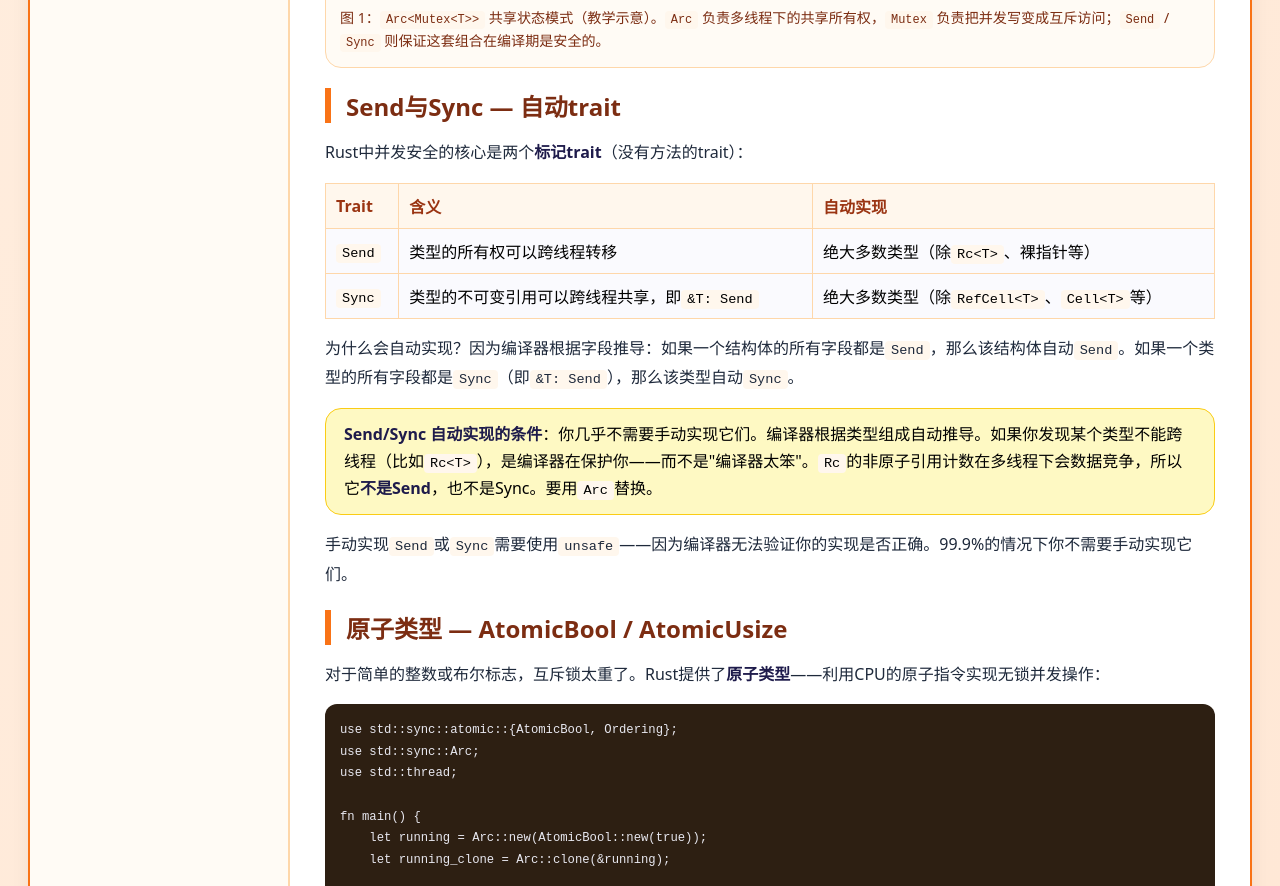
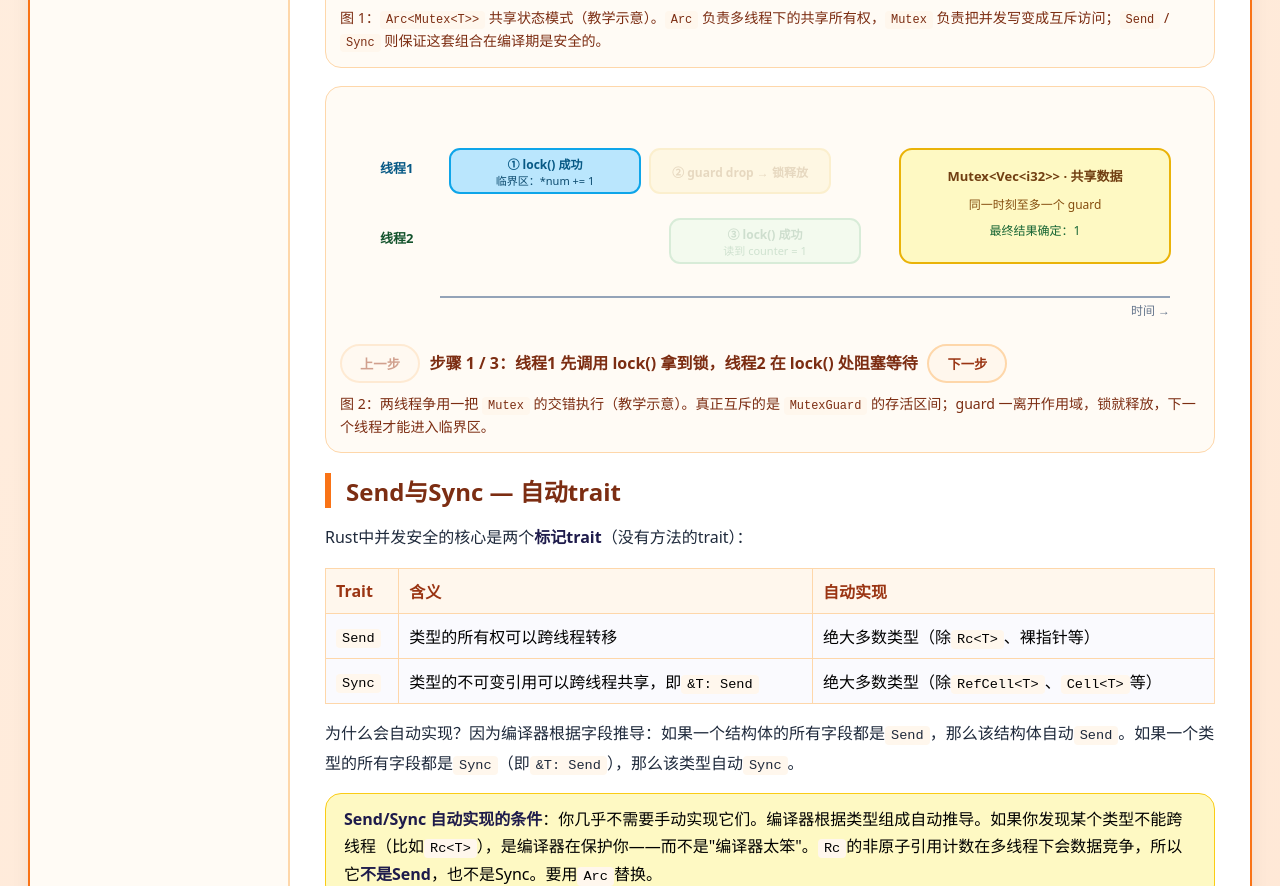
Before and after one commit to 1998x-stack/rust-tutorial, a plain HTML site: page 20.html in a window 1280 px wide. Shown: the part 5330-6216 px from the top of the page. Drawn offline with Linux system fonts and the light colour scheme.

Commit message:
feat(rust-tutorial): add mutex-contention stepper to ch20

```diff
--- a/20.html
+++ b/20.html
@@ -279,6 +279,37 @@ fn main() {
             <figcaption>图 1：<code>Arc&lt;Mutex&lt;T&gt;&gt;</code> 共享状态模式（教学示意）。<code>Arc</code> 负责多线程下的共享所有权，<code>Mutex</code> 负责把并发写变成互斥访问；<code>Send</code> / <code>Sync</code> 则保证这套组合在编译期是安全的。</figcaption>
         </figure>
 
+        <figure class="step-figure" data-step="1" data-labels="线程1 先调用 lock() 拿到锁，线程2 在 lock() 处阻塞等待|线程1 的 guard 离开作用域，锁自动释放；数据已从 0 变为 1|线程2 获得锁，读到已更新的值；两次写严格串行，无数据竞争">
+            <svg viewBox="0 0 860 230" role="img" aria-labelledby="lockStepTitle lockStepDesc">
+                <title id="lockStepTitle">两个线程争用同一把 Mutex 锁的三步交错</title>
+                <desc id="lockStepDesc">时间从左到右：线程1 持有锁时线程2 阻塞；线程1 释放后线程2 才能进入临界区，两次修改不会重叠。</desc>
+                <g font-family="system-ui, 'PingFang SC', sans-serif">
+                    <line x1="100" y1="196" x2="830" y2="196" stroke="#94a3b8" stroke-width="2"/>
+                    <text x="830" y="214" text-anchor="end" font-size="12" fill="#64748b">时间 →</text>
+                    <text x="40" y="72" font-size="13" font-weight="700" fill="#075985">线程1</text>
+                    <text x="40" y="142" font-size="13" font-weight="700" fill="#14532d">线程2</text>
+                    <rect data-s="1" x="110" y="48" width="190" height="44" rx="10" fill="#bae6fd" stroke="#0ea5e9" stroke-width="2"/>
+                    <text data-s="1" x="205" y="68" text-anchor="middle" font-size="12" font-weight="700" fill="#075985">① lock() 成功</text>
+                    <text data-s="1" x="205" y="84" text-anchor="middle" font-size="11" fill="#0c4a6e">临界区：*num += 1</text>
+                    <rect data-s="2" x="310" y="48" width="180" height="44" rx="10" fill="#fde68a" stroke="#eab308" stroke-width="2"/>
+                    <text data-s="2" x="400" y="76" text-anchor="middle" font-size="12" font-weight="700" fill="#713f12">② guard drop → 锁释放</text>
+                    <rect data-s="3" x="330" y="118" width="190" height="44" rx="10" fill="#bbf7d0" stroke="#16a34a" stroke-width="2"/>
+                    <text data-s="3" x="425" y="138" text-anchor="middle" font-size="12" font-weight="700" fill="#14532d">③ lock() 成功</text>
+                    <text data-s="3" x="425" y="154" text-anchor="middle" font-size="11" fill="#166534">读到 counter = 1</text>
+                    <rect x="560" y="48" width="270" height="114" rx="12" fill="#fef9c3" stroke="#eab308" stroke-width="2"/>
+                    <text x="695" y="80" text-anchor="middle" font-size="13" font-weight="700" fill="#713f12">Mutex&lt;Vec&lt;i32&gt;&gt; · 共享数据</text>
+                    <text x="695" y="108" text-anchor="middle" font-size="12" fill="#854d0e">同一时刻至多一个 guard</text>
+                    <text x="695" y="134" text-anchor="middle" font-size="12" fill="#166534">最终结果确定：1</text>
+                </g>
+            </svg>
+            <div class="step-controls">
+                <button type="button" class="step-btn" data-dir="-1" disabled>上一步</button>
+                <p class="step-status" role="status" aria-live="polite"></p>
+                <button type="button" class="step-btn" data-dir="1">下一步</button>
+            </div>
+            <figcaption>图 2：两线程争用一把 <code>Mutex</code> 的交错执行（教学示意）。真正互斥的是 <code>MutexGuard</code> 的存活区间；guard 一离开作用域，锁就释放，下一个线程才能进入临界区。</figcaption>
+        </figure>
+
         <h2>Send与Sync — 自动trait</h2>
 
         <p>Rust中并发安全的核心是两个<strong>标记trait</strong>（没有方法的trait）：</p>
@@ -478,5 +509,32 @@ fn main() {
     });
 })();
 </script>
+<script>
+(function () {
+    Array.prototype.forEach.call(document.querySelectorAll('.step-figure'), function (fig) {
+        var labels = (fig.getAttribute('data-labels') || '').split('|');
+        var status = fig.querySelector('.step-status');
+        var buttons = Array.prototype.slice.call(fig.querySelectorAll('.step-btn'));
+        function render() {
+            var step = parseInt(fig.getAttribute('data-step'), 10);
+            status.textContent = '步骤 ' + step + ' / ' + labels.length + '：' + labels[step - 1];
+            buttons.forEach(function (btn) {
+                var dir = parseInt(btn.getAttribute('data-dir'), 10);
+                btn.disabled = (step + dir < 1) || (step + dir > labels.length);
+            });
+        }
+        buttons.forEach(function (btn) {
+            btn.addEventListener('click', function () {
+                var step = parseInt(fig.getAttribute('data-step'), 10);
+                var next = step + parseInt(btn.getAttribute('data-dir'), 10);
+                if (next < 1 || next > labels.length) return;
+                fig.setAttribute('data-step', String(next));
+                render();
+            });
+        });
+        render();
+    });
+})();
+</script>
 </body>
 </html>
```
